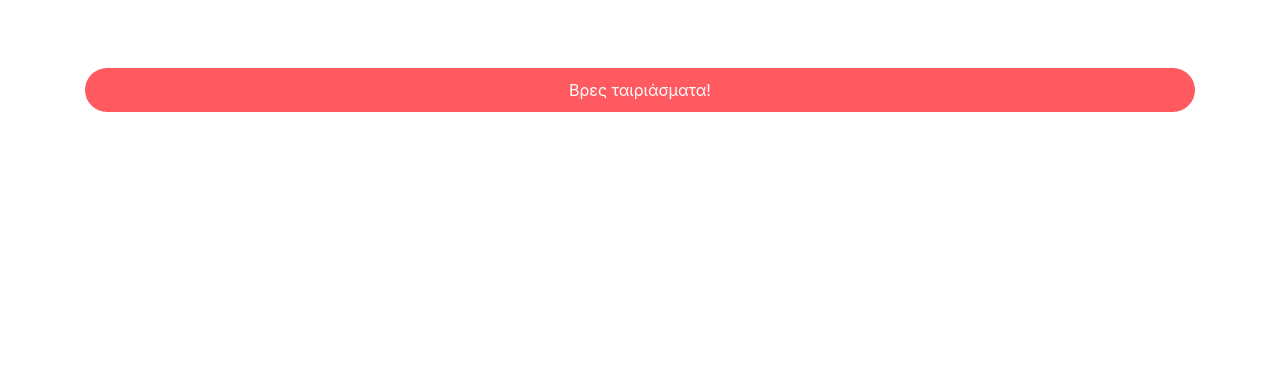
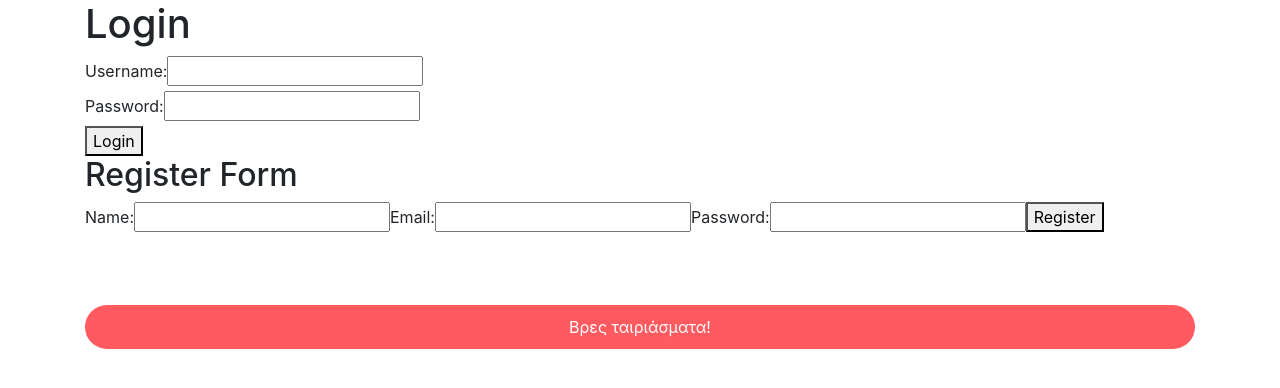
Before and after one commit to Giotanna/Room, a React (Create React App) app in the folder client/: page / in a window 1280 px wide. Shown: the top 388 px of the page. Built offline with nearby package versions, Linux system fonts and the light colour scheme.

Commit message:
LoginPgae

```diff
--- a/client/package.json
+++ b/client/package.json
@@ -8,6 +8,7 @@
     "@testing-library/user-event": "^13.5.0",
     "react": "^18.2.0",
     "react-dom": "^18.2.0",
+    "react-router-dom": "^6.11.2",
     "react-scripts": "5.0.1",
     "web-vitals": "^2.1.4"
   },
--- a/client/src/App.js
+++ b/client/src/App.js
@@ -4,11 +4,15 @@ import "./App.css";
 // components
 
 import ResultMatches from "./components/ResultMatches";
+import LoginForm from "./components/LoginForm";
+import RegisterForm from "./components/RegisterForm";
 
 function App() {
   return (
     <Fragment>
       <div className="container">
+        <LoginForm />
+        <RegisterForm />
         <ResultMatches />
       </div>
     </Fragment>
--- /dev/null
+++ b/client/src/components/LoginForm.js
@@ -0,0 +1,41 @@
+import React, { useState } from "react";
+
+const LoginForm = () => {
+  const [username, setUsername] = useState("");
+  const [password, setPassword] = useState("");
+
+  const handleLogin = () => {
+    // Handle login logic here (e.g., API request to verify credentials)
+
+    // Clear the input fields after login
+    setUsername("");
+    setPassword("");
+  };
+
+  return (
+    <div>
+      <h1>Login</h1>
+      <div>
+        <label htmlFor="username">Username:</label>
+        <input
+          type="text"
+          id="username"
+          value={username}
+          onChange={(e) => setUsername(e.target.value)}
+        />
+      </div>
+      <div>
+        <label htmlFor="password">Password:</label>
+        <input
+          type="password"
+          id="password"
+          value={password}
+          onChange={(e) => setPassword(e.target.value)}
+        />
+      </div>
+      <button onClick={handleLogin}>Login</button>
+    </div>
+  );
+};
+
+export default LoginForm;
--- /dev/null
+++ b/client/src/components/RegisterForm.js
@@ -0,0 +1,49 @@
+import React, { useState } from "react";
+
+const RegisterForm = () => {
+  const [name, setName] = useState("");
+  const [email, setEmail] = useState("");
+  const [password, setPassword] = useState("");
+
+  const handleSubmit = (event) => {
+    event.preventDefault();
+    // Logic for registering the user
+    console.log("User registered:", { name, email, password });
+    // You can add additional logic here, such as sending the data to a server
+  };
+
+  return (
+    <div>
+      <h2>Register Form</h2>
+      <form onSubmit={handleSubmit}>
+        <label htmlFor="name">Name:</label>
+        <input
+          type="text"
+          id="name"
+          value={name}
+          onChange={(e) => setName(e.target.value)}
+        />
+
+        <label htmlFor="email">Email:</label>
+        <input
+          type="email"
+          id="email"
+          value={email}
+          onChange={(e) => setEmail(e.target.value)}
+        />
+
+        <label htmlFor="password">Password:</label>
+        <input
+          type="password"
+          id="password"
+          value={password}
+          onChange={(e) => setPassword(e.target.value)}
+        />
+
+        <button type="submit">Register</button>
+      </form>
+    </div>
+  );
+};
+
+export default RegisterForm;
```
Also changed, not shown: 1 other file (tests, documents, lock files or other folders).
